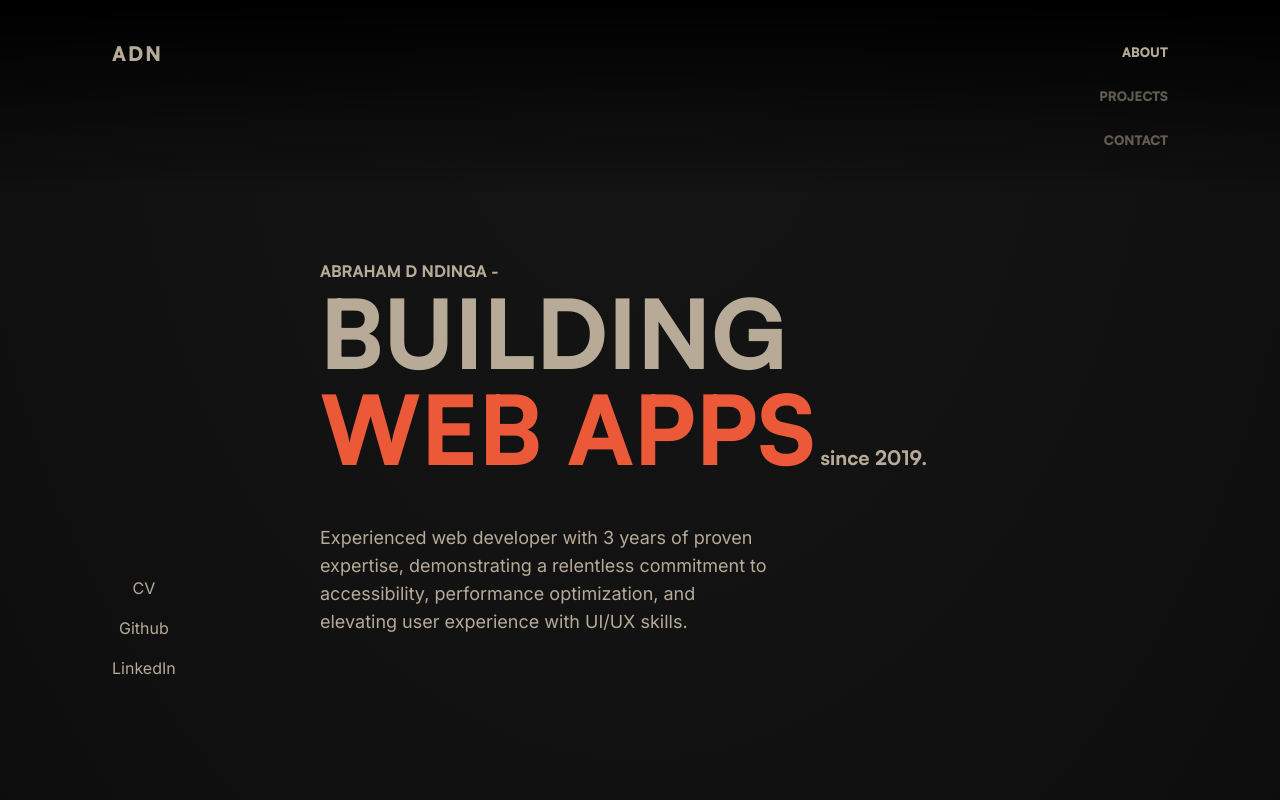
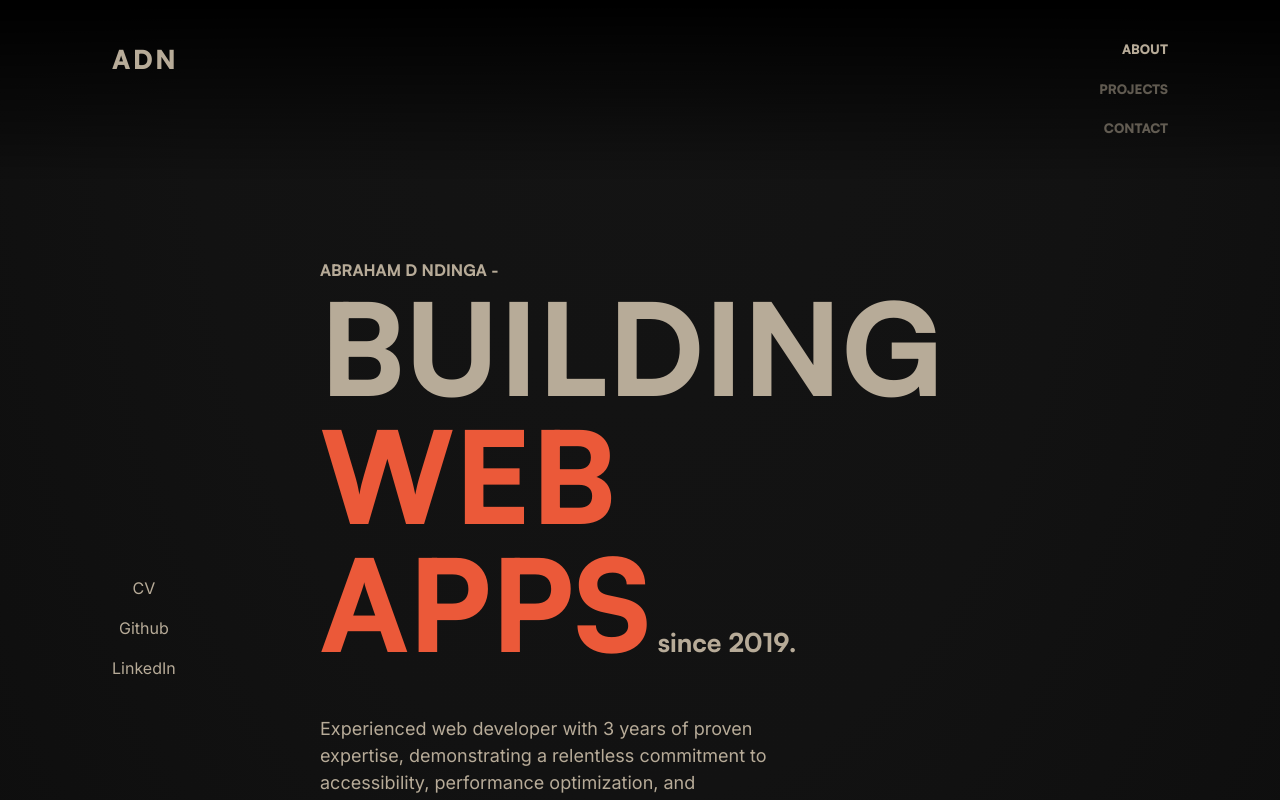
Before and after one commit to AbrahamDN/git-github.com-AbrahamDN-AbrahamDN-portoflio, a Next.js app: page / in a window 1280 px wide. Shown: the top 800 px of the page. Built offline with nearby package versions, Linux system fonts and the light colour scheme.

Commit message:
feat: update theme sizes & add global css base, components, utilities

```diff
--- a/app/globals.css
+++ b/app/globals.css
@@ -29,8 +29,55 @@ body {
   min-height: 100vh;
 }
 
+@layer base {
+  .h1,
+  .h2,
+  .h3,
+  .h4,
+  .h5 {
+    @apply heading;
+  }
+
+  .h1 {
+    @apply text-3xl sm:text-4xl md:text-5xl lg:text-6xl;
+  }
+  .h2 {
+    @apply text-xl sm:text-2xl md:text-4xl lg:text-5xl;
+  }
+  .h3 {
+    @apply text-lg sm:text-xl md:text-2xl lg:text-4xl;
+  }
+  .h4 {
+    @apply text-base sm:text-lg md:text-xl lg:text-2xl;
+  }
+  .h5 {
+    @apply sm:text-base tracking-[0.24em];
+  }
+
+  .body {
+    @apply font-normal normal-case text-base font-body;
+  }
+}
+
 @layer utilities {
+  .heading {
+    @apply uppercase font-heading font-black leading-none;
+  }
+
   .fade-bottom {
     background: var(--fade-bottom);
   }
 }
+
+@layer components {
+  .container {
+    @apply w-full px-6 md:px-12 lg:px-24;
+  }
+  .container-sm {
+    @apply w-full px-6 sm:px-20 md:px-32 lg:px-48 xl:px-64;
+  }
+
+  .section {
+    @apply w-full min-h-[600px] h-screen flex flex-col justify-center mx-auto py-32;
+  }
+}
--- a/tailwind.config.js
+++ b/tailwind.config.js
@@ -6,6 +6,18 @@ module.exports = {
     "./app/**/*.{js,ts,jsx,tsx,mdx}",
   ],
   theme: {
+    fontSize: {
+      xs: "12px",
+      sm: "14px",
+      base: "16px",
+      lg: "18px",
+      xl: "26px",
+      "2xl": "36px",
+      "3xl": "44px",
+      "4xl": "64px",
+      "5xl": "96px",
+      "6xl": "128px",
+    },
     extend: {
       backgroundImage: {
         "gradient-radial": "radial-gradient(var(--tw-gradient-stops))",
```
